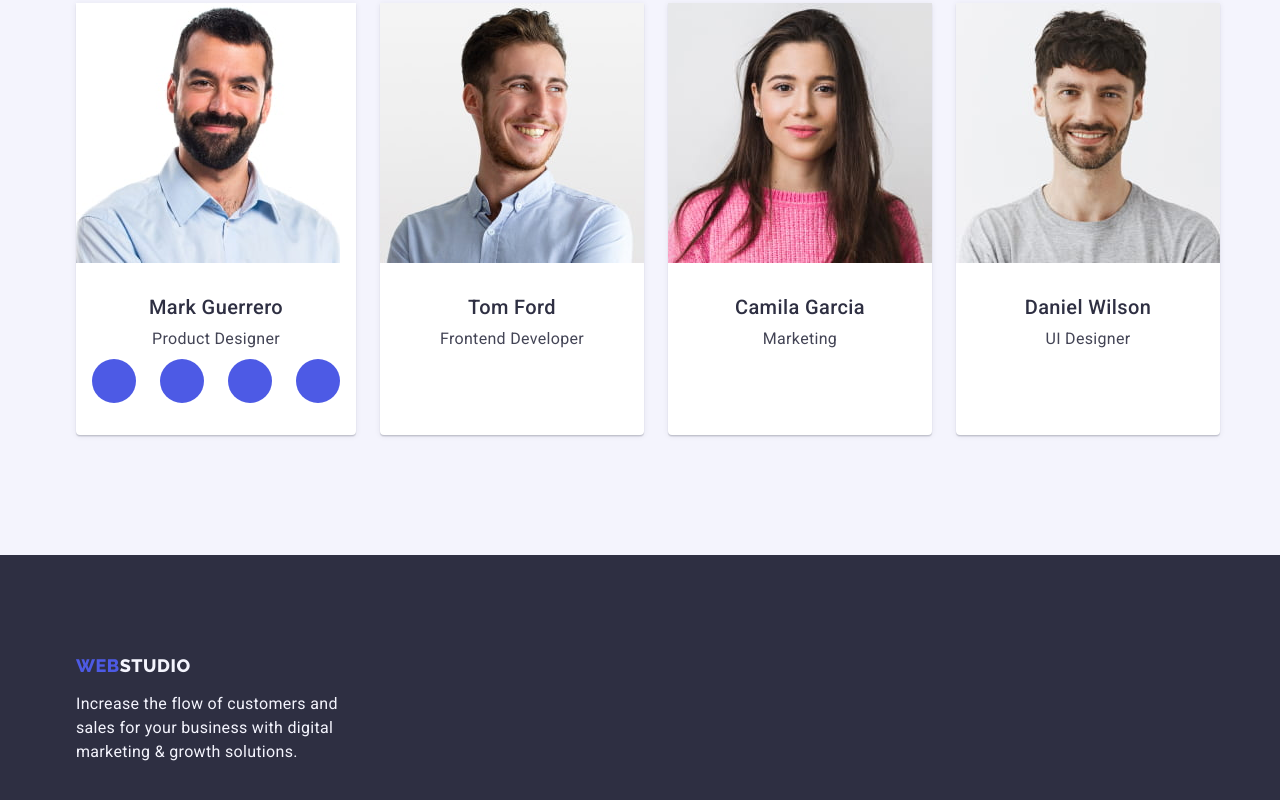
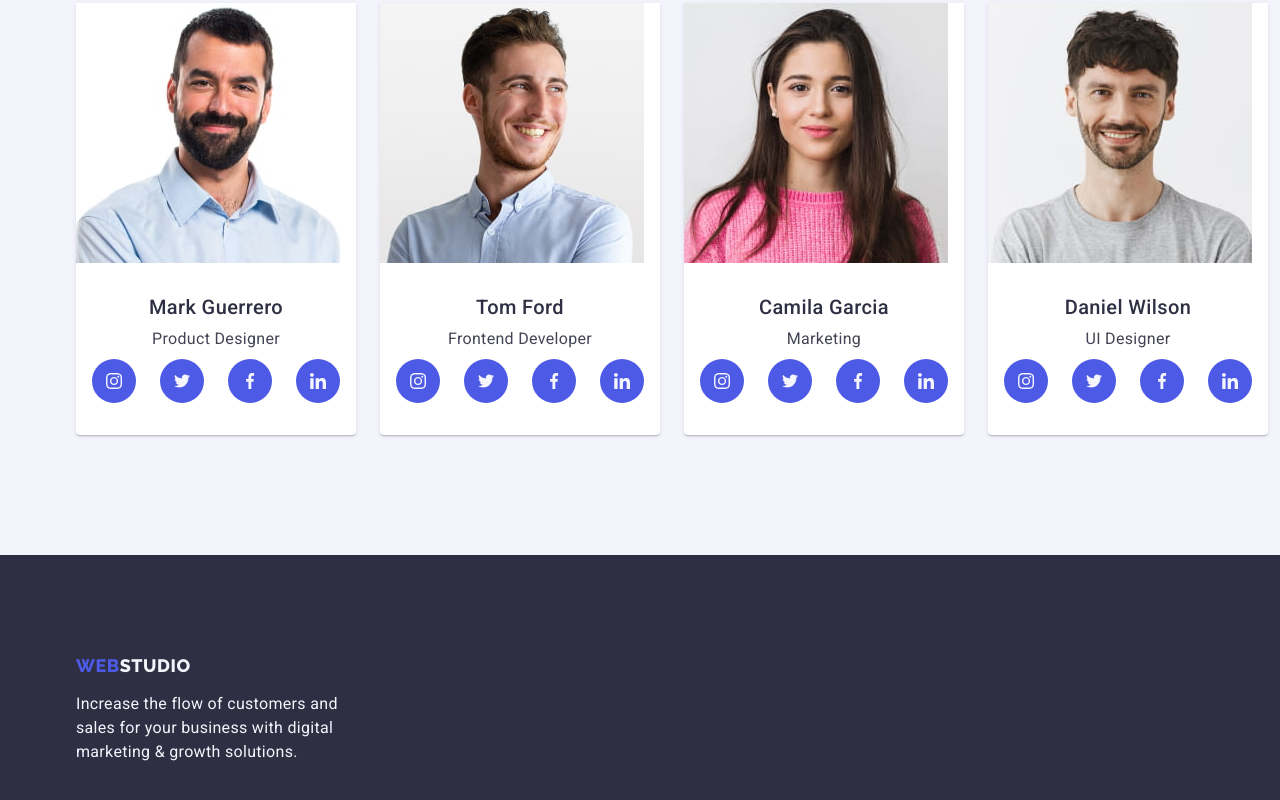
Before and after one commit to Volodymyr280/goit-markup-hw-04, a plain HTML site: page index.html in a window 1280 px wide. Shown: the part 1802-2602 px from the top of the page. Drawn offline with nearby package versions, Linux system fonts and the light colour scheme.

Commit message:
added team icons

```diff
--- a/css/style.css
+++ b/css/style.css
@@ -402,17 +402,27 @@ padding: 32px 16px;
 	justify-content: center;
 	gap: 24px;
 }
-.socials-link{
-	display: flex;
-	justify-content: center;
-    background-color: var(--color-iris);
-	border-radius: 50%;
+.social-items{
 	width: 44px;
 	height: 44px;
 }
+.socials-link{
+	background-color: var(--color-iris);
+	border-radius: 50%;
+	width: 100%;
+	height: 100%;
+	display: flex;
+	justify-content: center;
+	align-items: center;
+}
+.socials-link:hover,
+.socials-link:focus{
+	background-color: var(--color-ocean);
+}
 .socials-icon{
 	fill: #F4F4FD;
-	padding: 12px;
+	justify-content: center;
+	align-items: center;
 }
 /**
   |============================
--- a/index.html
+++ b/index.html
@@ -198,6 +198,36 @@
               <div class="card-content">
                 <h3 class="header-three header-team">Tom Ford</h3>
                 <p class="desc team-text">Frontend Developer</p>
+                <ul class="socials list-none">
+                  <li class="social-items">
+                    <a class="socials-link" href="" aria-label="instagram">
+                      <svg class="socials-icon" width="16" height="16">
+                        <use href="./images/icons.svg#icon-instagram"></use>
+                      </svg>
+                    </a>
+                  </li>
+                  <li class="social-items">
+                    <a class="socials-link" href="" aria-label="twitter">
+                      <svg class="socials-icon" width="16" height="16">
+                        <use href="./images/icons.svg#icon-twitter"></use>
+                      </svg>
+                    </a>
+                  </li>
+                  <li class="social-items">
+                    <a class="socials-link" href="" aria-label="facebook">
+                      <svg class="socials-icon" width="16" height="16">
+                        <use href="./images/icons.svg#icon-facebook"></use>
+                      </svg>
+                    </a>
+                  </li>
+                  <li class="social-items">
+                    <a class="socials-link" href="" aria-label="linkedin">
+                      <svg class="socials-icon" width="16" height="16">
+                        <use href="./images/icons.svg#icon-linkedin"></use>
+                      </svg>
+                    </a>
+                  </li>
+                </ul>
               </div>
             </li>
             <li class="team-item">
@@ -210,6 +240,36 @@
               <div class="card-content">
                 <h3 class="header-three header-team">Camila Garcia</h3>
                 <p class="desc team-text">Marketing</p>
+                <ul class="socials list-none">
+                  <li class="social-items">
+                    <a class="socials-link" href="" aria-label="instagram">
+                      <svg class="socials-icon" width="16" height="16">
+                        <use href="./images/icons.svg#icon-instagram"></use>
+                      </svg>
+                    </a>
+                  </li>
+                  <li class="social-items">
+                    <a class="socials-link" href="" aria-label="twitter">
+                      <svg class="socials-icon" width="16" height="16">
+                        <use href="./images/icons.svg#icon-twitter"></use>
+                      </svg>
+                    </a>
+                  </li>
+                  <li class="social-items">
+                    <a class="socials-link" href="" aria-label="facebook">
+                      <svg class="socials-icon" width="16" height="16">
+                        <use href="./images/icons.svg#icon-facebook"></use>
+                      </svg>
+                    </a>
+                  </li>
+                  <li class="social-items">
+                    <a class="socials-link" href="" aria-label="linkedin">
+                      <svg class="socials-icon" width="16" height="16">
+                        <use href="./images/icons.svg#icon-linkedin"></use>
+                      </svg>
+                    </a>
+                  </li>
+                </ul>
               </div>
             </li>
             <li class="team-item">
@@ -222,6 +282,36 @@
               <div class="card-content">
                 <h3 class="header-three header-team">Daniel Wilson</h3>
                 <p class="desc team-text">UI Designer</p>
+                <ul class="socials list-none">
+                  <li class="social-items">
+                    <a class="socials-link" href="" aria-label="instagram">
+                      <svg class="socials-icon" width="16" height="16">
+                        <use href="./images/icons.svg#icon-instagram"></use>
+                      </svg>
+                    </a>
+                  </li>
+                  <li class="social-items">
+                    <a class="socials-link" href="" aria-label="twitter">
+                      <svg class="socials-icon" width="16" height="16">
+                        <use href="./images/icons.svg#icon-twitter"></use>
+                      </svg>
+                    </a>
+                  </li>
+                  <li class="social-items">
+                    <a class="socials-link" href="" aria-label="facebook">
+                      <svg class="socials-icon" width="16" height="16">
+                        <use href="./images/icons.svg#icon-facebook"></use>
+                      </svg>
+                    </a>
+                  </li>
+                  <li class="social-items">
+                    <a class="socials-link" href="" aria-label="linkedin">
+                      <svg class="socials-icon" width="16" height="16">
+                        <use href="./images/icons.svg#icon-linkedin"></use>
+                      </svg>
+                    </a>
+                  </li>
+                </ul>
               </div>
             </li>
           </ul>
```
